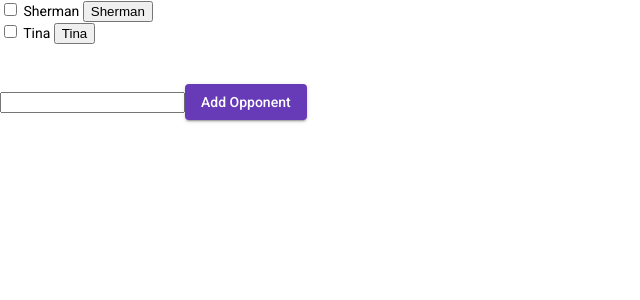
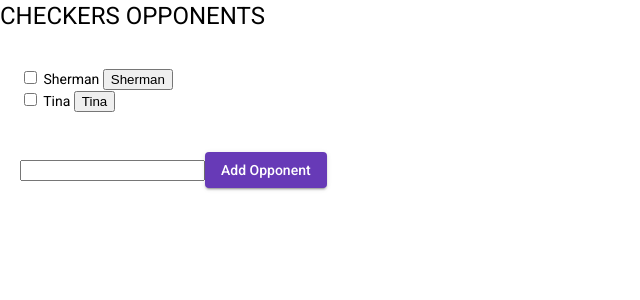
Before and after one commit to pugDad26/estimatingEstimation, an Angular app in the folder estimating/: page / in a window 1280 px wide. Shown: the top 300 px of the page, without its empty margins (0-640 px from the left). Built offline with nearby package versions, Linux system fonts and the light colour scheme.

Commit message:
added h1

```diff
--- a/estimating/src/app/app.component.html
+++ b/estimating/src/app/app.component.html
@@ -1,3 +1,5 @@
+<h1>CHECKERS OPPONENTS</h1>
+<div class="container">
 <div
   *ngFor="let opponent of opponents"
   class="form-check"
@@ -39,5 +41,5 @@
         Add Opponent
       </button>
 </div>
-
+</div>
 <!-- COULD USE [(NGMODEL)] TO GET VALUE OF VARIABLE SET        -->
```
